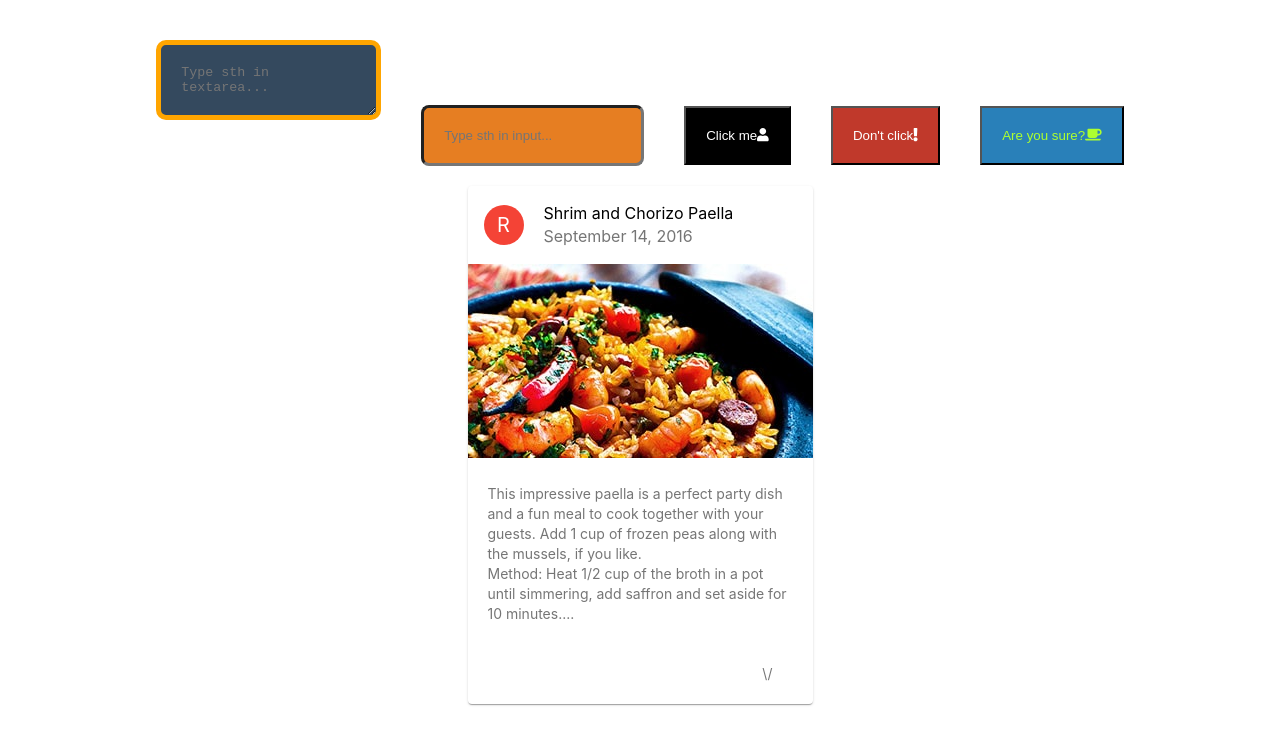
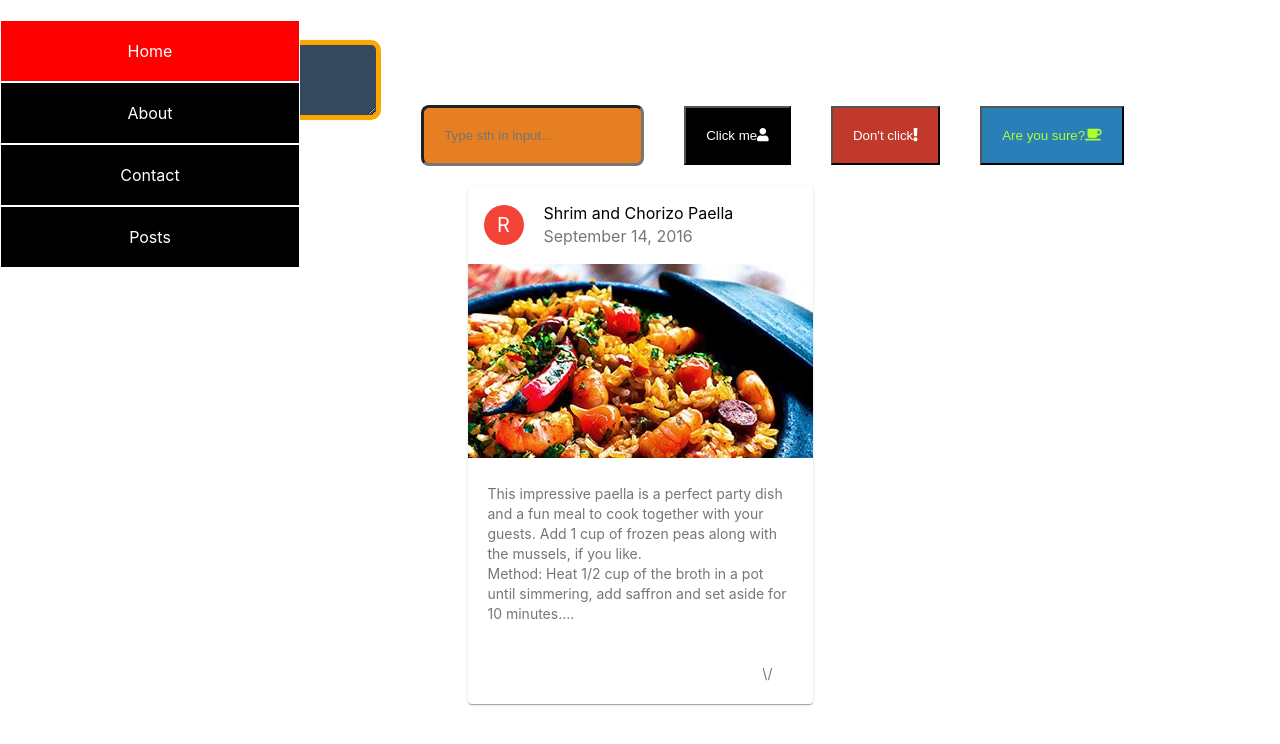
Before and after one commit to piotrekgie/03-architecture, a React (Create React App) app: page / in a window 1280 px wide. Shown: the top 744 px of the page. Built offline with nearby package versions, Linux system fonts and the light colour scheme.

Commit message:
Ex5 Added menu component

```diff
--- a/src/App.js
+++ b/src/App.js
@@ -1,5 +1,6 @@
 import './App.css';
 
+import {Menu} from './components/Header'
 import {Button, Input, Textarea} from './components/Form';
 import Card from './components/Card';
 import paella from './images/paella.jpg'
@@ -7,6 +8,7 @@ import paella from './images/paella.jpg'
 function App() {
     return (
         <>
+            <Menu/>
             <Textarea
                 bgColor="wet asphalt"
                 color="concrete"
--- a/src/components/Card/Card.js
+++ b/src/components/Card/Card.js
@@ -1,8 +1,8 @@
 import React from 'react';
+
 import {Image} from '../Form'
 import {Avatar} from '../User'
 import {ShowMore} from '../Utils'
-
 import './card.css';
 
 function Card({title, avatarText, date, intro, content, imageUrl, imageTitle, showMore}) {
--- /dev/null
+++ b/src/components/Header/Menu/Menu.js
@@ -0,0 +1,17 @@
+import React from "react";
+
+import MenuLink from "../MenuLink";
+import './menu.css';
+
+function Menu() {
+    return (
+        <div className="main-menu">
+            <MenuLink link="/" title="Home" isActive/>
+            <MenuLink link="/about" title="About"/>
+            <MenuLink link="/contact" title="Contact"/>
+            <MenuLink link="/posts" title="Posts"/>
+        </div>
+    );
+}
+
+export default Menu;
--- /dev/null
+++ b/src/components/Header/Menu/index.js
@@ -0,0 +1 @@
+export {default} from './Menu';
--- /dev/null
+++ b/src/components/Header/Menu/menu.css
@@ -0,0 +1,13 @@
+.main-menu {
+    background-color: black;
+    position: fixed;
+    width: 300px;
+}
+
+.main-menu a {
+    display: block;
+    text-decoration: none;
+    color: white;
+    padding: 20px;
+    border: 1px solid white;
+}
--- /dev/null
+++ b/src/components/Header/MenuLink/MenuLink.js
@@ -0,0 +1,25 @@
+import React, {useState} from "react";
+
+function MenuLink({link, title, isActive}) {
+    const styles = {
+        backgroundColor: 'red'
+    }
+
+    const [active, setActive] = useState(isActive);
+
+    const menuClickHandler = () => {
+        setActive(true)
+    }
+
+    return (
+        <>
+            {
+                active ?
+                    <a style={styles} href={link} title={title} onClick={menuClickHandler}>{title}</a>
+                    : <a href={link} title={title} onClick={menuClickHandler}>{title}</a>
+            }
+        </>
+    );
+}
+
+export default MenuLink;
--- /dev/null
+++ b/src/components/Header/MenuLink/index.js
@@ -0,0 +1 @@
+export {default} from './MenuLink';
--- /dev/null
+++ b/src/components/Header/index.js
@@ -0,0 +1,2 @@
+export {default as Menu} from './Menu';
+export {default as MenuLink} from './MenuLink';
```
